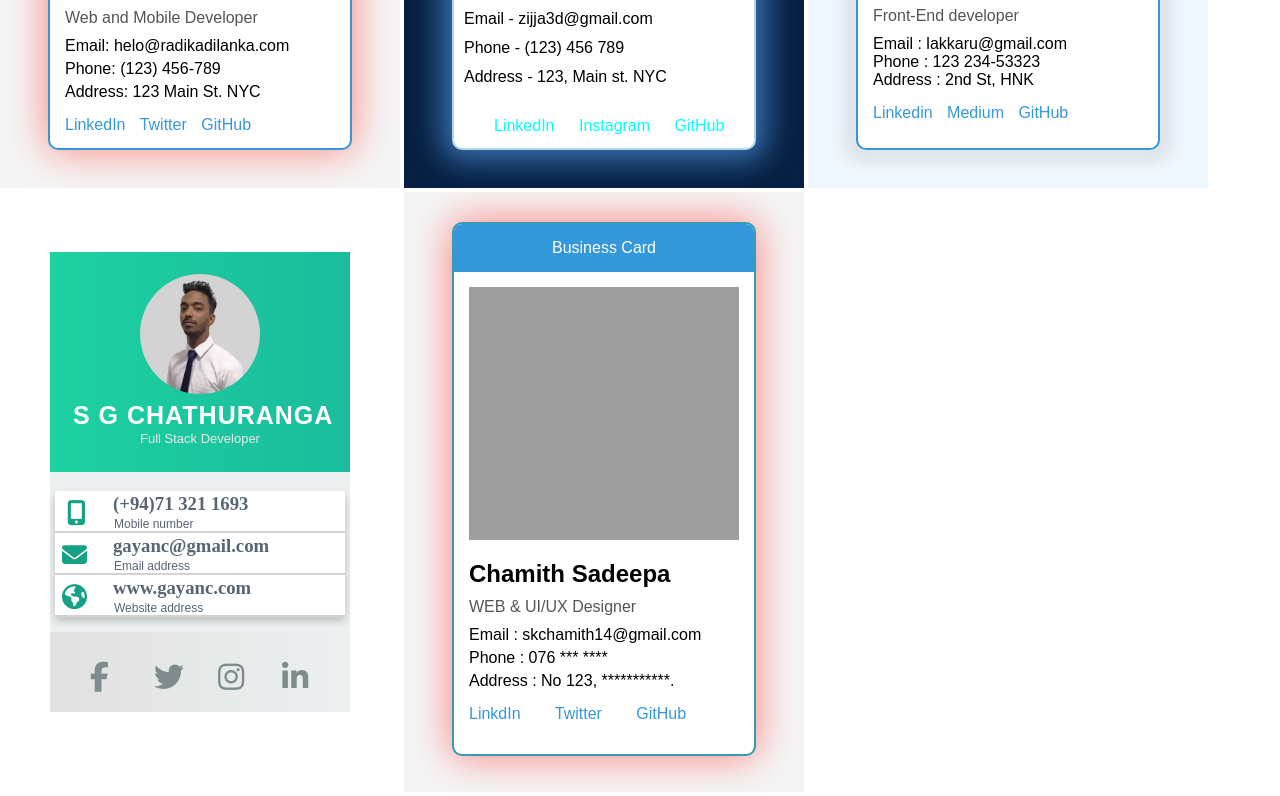
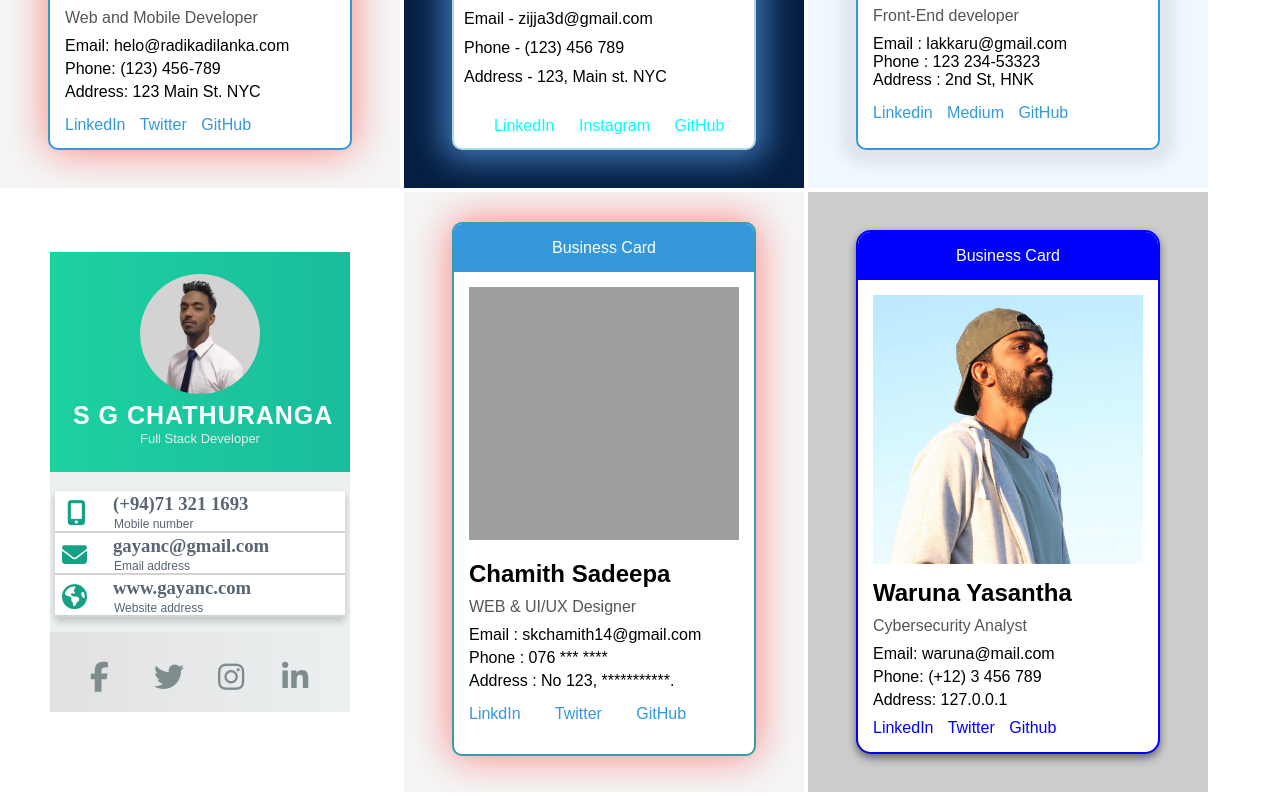
Before and after one commit to Reactv4/awesome-business-cards-v4, a plain HTML site: page index.html in a window 1280 px wide. Shown: the part 412-1208 px from the top of the page. Drawn offline with Linux system fonts and the light colour scheme.

Commit message:
added iframe R4058

```diff
--- a/index.html
+++ b/index.html
@@ -23,5 +23,6 @@
     <iframe src="./R4998/index.html"> </iframe>
     <iframe src="./R4192/index.html"></iframe>
     <iframe src="./R4145/index.html"></iframe>
+    <iframe src="./R4058/index.html"></iframe>
   </body>
 </html>
```
